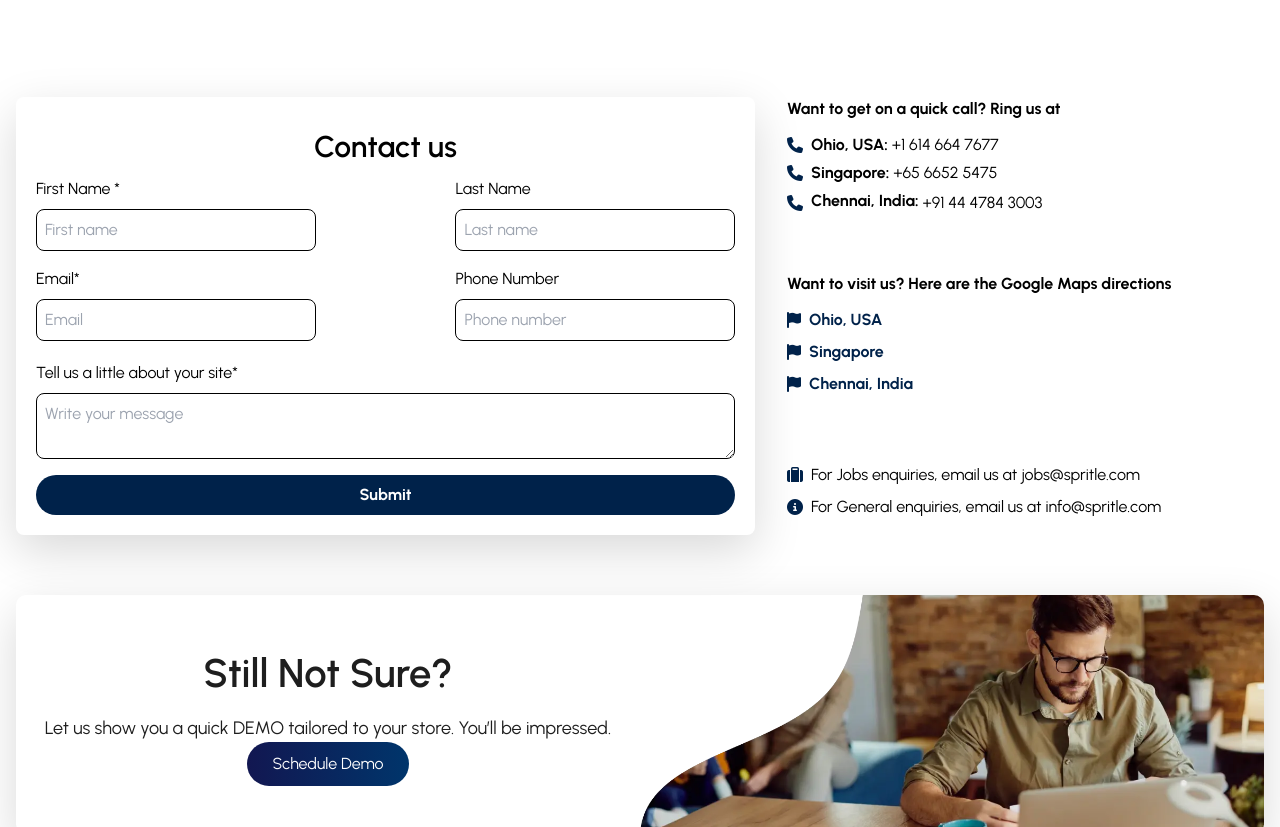
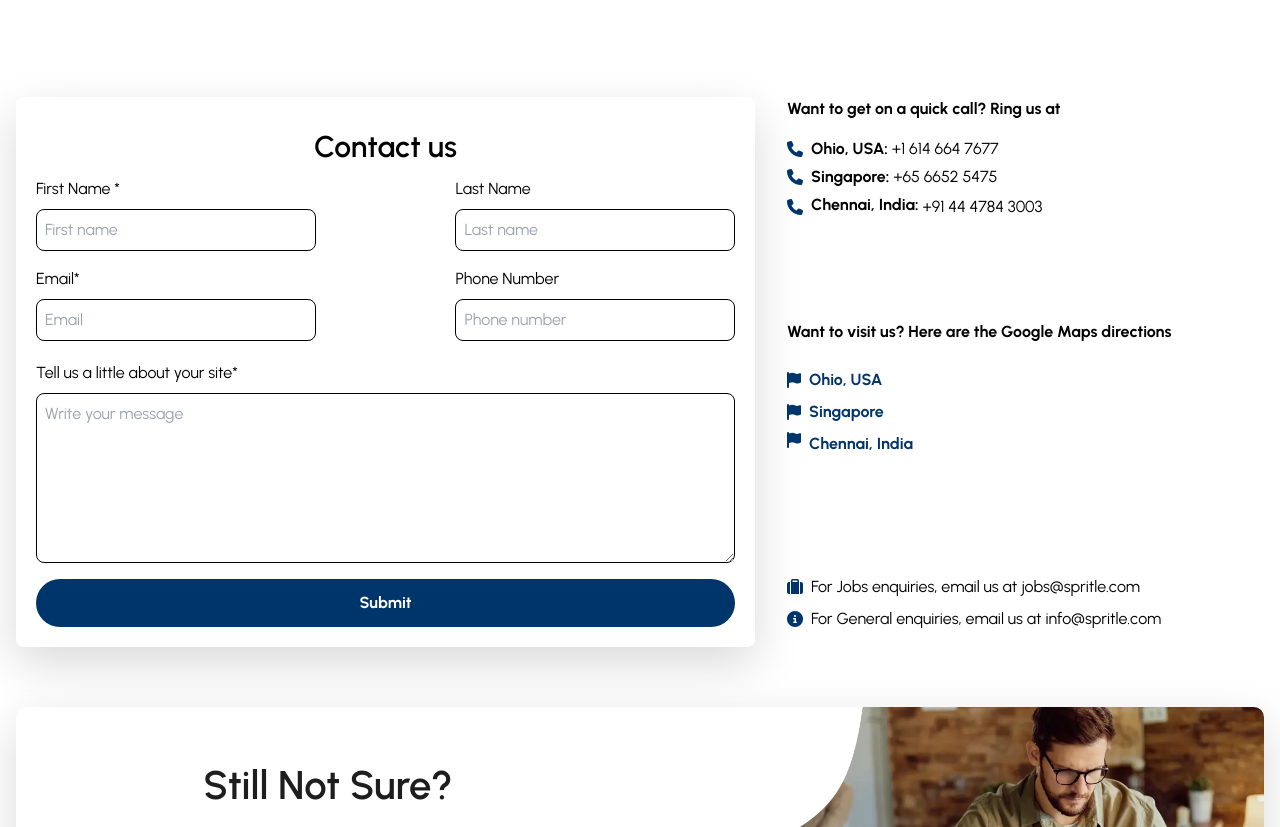
Before and after one commit to spritlesoftware/Smartle-website, a Next.js app: page /contactus in a window 1280 px wide. Shown: the part 700-1527 px from the top of the page. Built offline with nearby package versions, Linux system fonts and the light colour scheme.

Commit message:
"Updated Contactus page JSX: added 'resize-y' class to textarea, adjusted button styles, and changed icon colors to #00356b"

```diff
--- a/app/contactus/page.jsx
+++ b/app/contactus/page.jsx
@@ -101,6 +101,7 @@ const Contactus = () => {
           />
         </div>
       </div>
+
       <div className="flex flex-wrap justify-between mb-4 space-y-4 lg:space-y-0">
         <div className="w-full lg:w-2/5">
           <label htmlFor="Email" className="mb-2 block">
@@ -128,83 +129,94 @@ const Contactus = () => {
           />
         </div>
       </div>
+
       <div className="mb-4">
         <label htmlFor="text-area" className="mb-2 block">
           Tell us a little about your site*
         </label>
         <textarea
-          className="rounded-lg border border-gray-300 w-full p-2 block"
+          className="rounded-lg border border-gray-300 w-full p-2 block resize-y" // Added 'resize-y' class to enable vertical resizing
           id="text-area"
           placeholder="Write your message"
+          style={{ height: "170px" }} // Adjust the height as needed
         ></textarea>
         <p className="text-red-500 text-xs mt-1" id="TextAreaErr"></p>
       </div>
+
       <button
-        className="bg-navyblue text-white font-bold py-2 px-4 rounded-3xl w-full"
-        id="submit"
+        className="text-white font-bold py-3 px-4 rounded-3xl w-full"
+        id="submit" style={{background:' #00356b'}}
       >
         Submit
       </button>
     </div>
   </div>
+
   <div className="lg:w-2/5 lg:pl-4 py-3 lg:py-0 flex flex-col justify-between">
     <div>
       <h6 className="font-bold">Want to get on a quick call? Ring us at</h6>
+      <div className="py-1">
       <div className="py-3">
         <p className="flex items-center mb-1">
-          <i className="fas fa-phone text-navyblue mr-2"></i>
+          <i className="fas fa-phone mr-2" style={{color:'#00356b'}}></i>
           <span className="font-bold">Ohio, USA:</span>&nbsp;+1 614 664 7677
         </p>
         <p className="flex items-center mb-1">
-          <i className="fas fa-phone text-navyblue mr-2"></i>
+          <i className="fas fa-phone mr-2" style={{color:'#00356b'}}></i>
           <span className="font-bold" mb-1>Singapore:</span>&nbsp;+65 6652 5475
         </p>
         <p className="flex items-center mb-1">
-          <i className="fas fa-phone text-navyblue mr-2"></i>
+          <i className="fas fa-phone mr-2" style={{color:'#00356b'}}></i>
           <span className="font-bold mb-1">Chennai, India:</span>&nbsp;+91 44 4784 3003
         </p>
       </div>
+
+      </div>
     </div>
+
     <div>
       <h6 className="font-bold">Want to visit us? Here are the Google Maps directions</h6>
       <div className="py-3 flex flex-col space-y-2">
+      <div className="py-3 flex flex-col space-y-2">
         <a
-          className="flex items-center text-navyblue"
+          className="flex items-center" style={{color:'#00356b'}}
           href="https://www.google.com/maps/place/Spritle+software+LLC/@40.0044937,-83.1532564,17z/data=!3m1!4b1!4m6!3m5!1s0x8838978530ed0737:0xaa95bab488bbf005!8m2!3d40.0044937!4d-83.1532564!16s%2Fg%2F11rnntvpmb?entry=ttu"
         >
           <i className="fas fa-flag mr-2"></i>
           <span className="font-bold">Ohio, USA</span>
         </a>
         <a
-          className="flex items-center text-navyblue"
+          className="flex items-center" style={{color:'#00356b'}}
           href="https://www.google.co.in/maps/place/Spritle+Software/@1.3325619,103.8915719,17z/data=!3m1!5s0x31da19f66c9058fd:0x8871b496b404d2ba!4m6!3m5!1s0x31da1703646cca73:0xee6ab222437d335a!8m2!3d1.332946!4d103.8939974!16s%2Fg%2F11ffltwqh1?entry=ttu"
         >
           <i className="fas fa-flag mr-2"></i>
           <span className="font-bold">Singapore</span>
         </a>
         <a
-          className="flex items-center text-navyblue"
+          className="flex items-centere" style={{color:'#00356b'}}
           href="https://www.google.com/maps/place/Spritle+Software/@13.0670529,80.1766501,17z/data=!3m1!4b1!4m6!3m5!1s0x3a5263d902a72203:0xa64bbcae249c5436!8m2!3d13.0670529!4d80.1766501!16s%2Fg%2F1tfv3k9g?entry=ttu"
         >
-          <i className="fas fa-flag text-navyblue mr-2"></i>
+          <i className="fas fa-flag  mr-2" style={{color:'#00356b'}}></i>
 
           <span className="font-bold">Chennai, India</span>
         </a>
       </div>
+      </div>
     </div>
+
     <div className="py-4">
       <h6 className="flex items-center">
-        <i className="fas fa-suitcase mr-2 text-navyblue"></i>
+        <i className="fas fa-suitcase mr-2" style={{color:'#00356b'}}></i>
         For Jobs enquiries, email us at&nbsp;<a href="mailto:jobs@spritle.com">jobs@spritle.com</a>
       </h6>
       <h6 className="flex items-center mt-2">
-  <i className="fas fa-circle-info mr-2 text-navyblue"></i>
-  <span>For General enquiries, email us at <a href="mailto:info@spritle.com">info@spritle.com</a></span>
-</h6>
-
+        <i className="fas fa-circle-info mr-2" style={{color:'#00356b'}}></i>
+        <span>For General enquiries, email us at <a href="mailto:info@spritle.com">info@spritle.com</a></span>
+      </h6>
     </div>
   </div>
 </div>
+
 
       <div className="container mx-auto sm:px-4 ptb-60">
         <div
```
